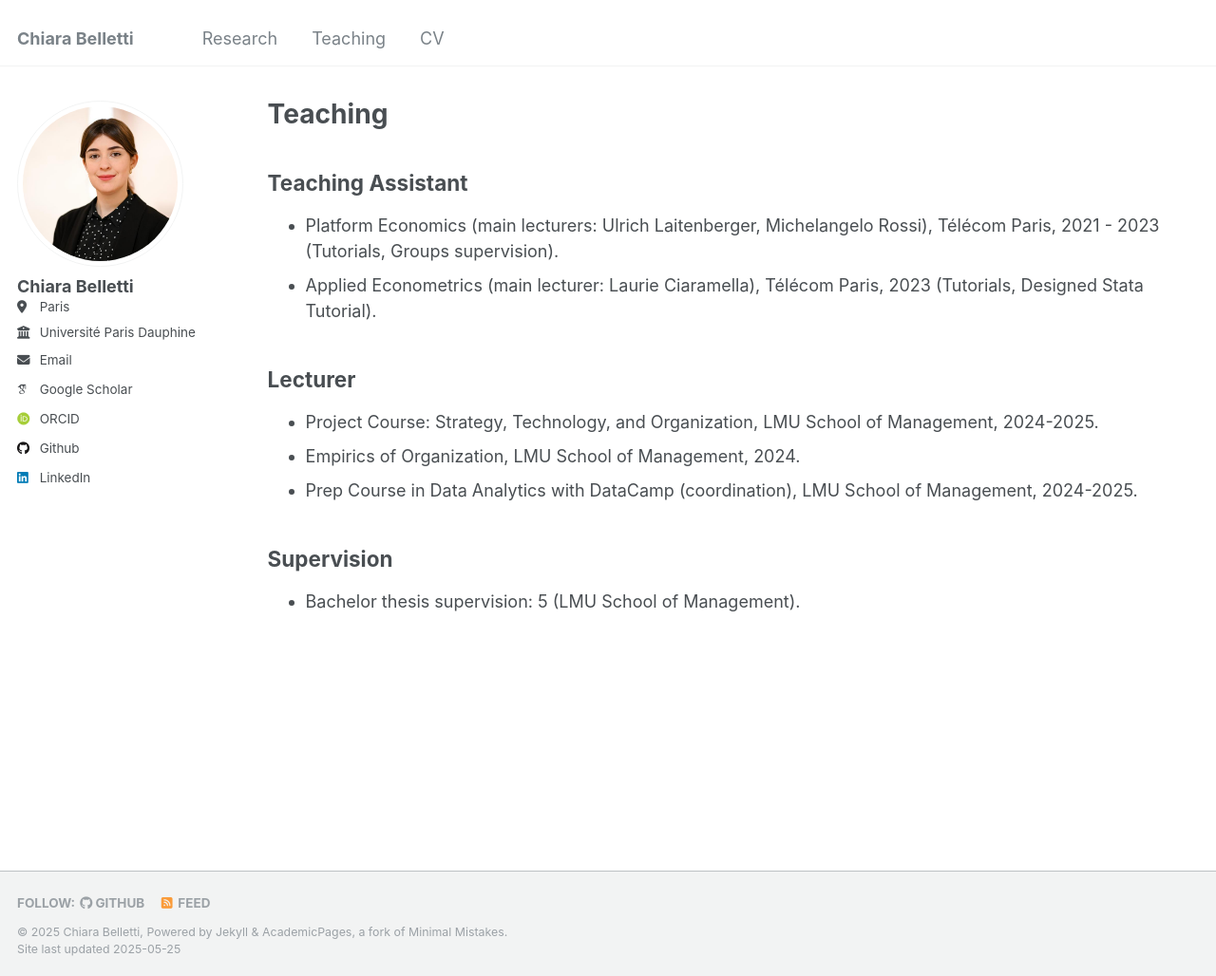
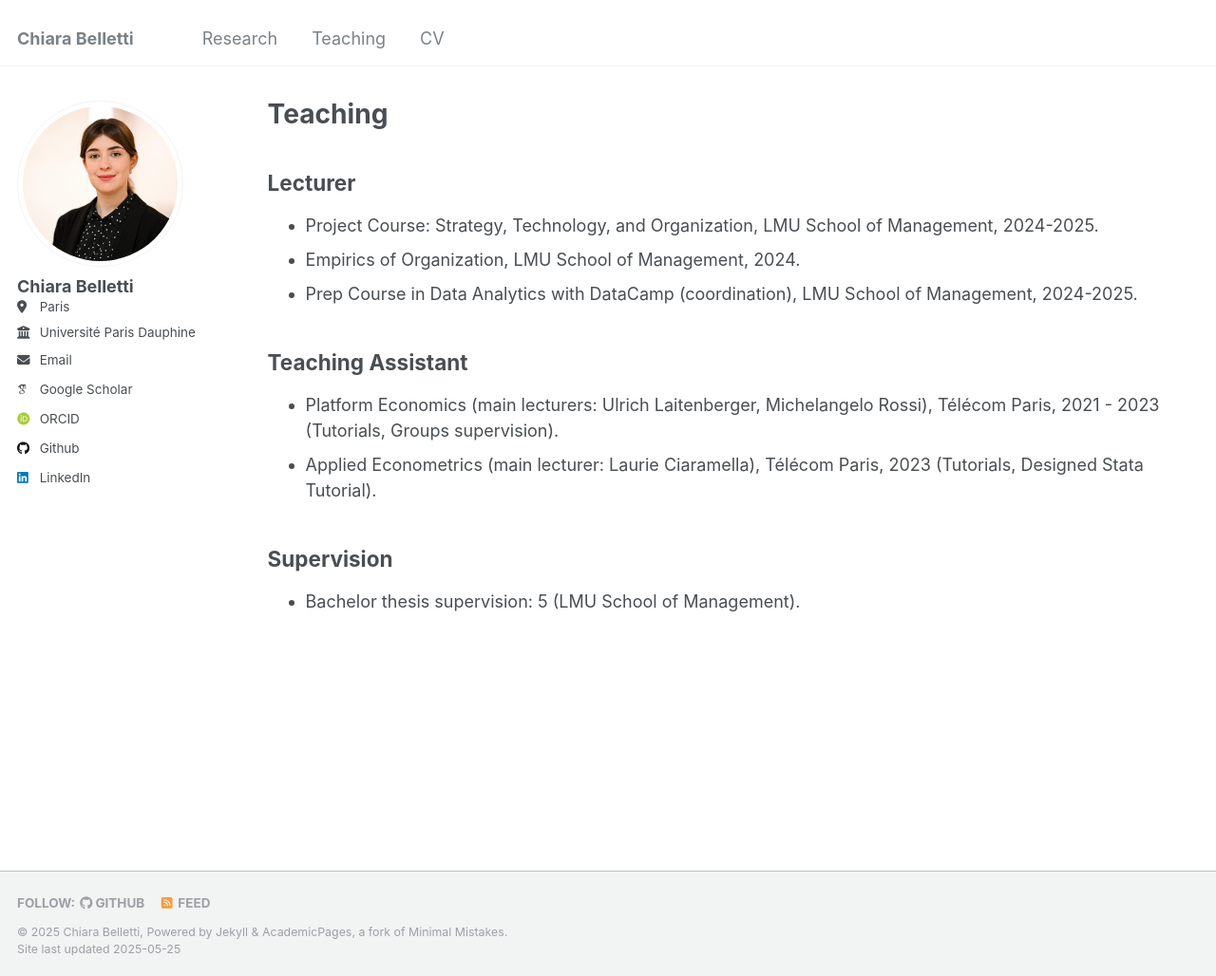
Before and after one commit to ChiaraBelletti/ChiaraBelletti.github.io, a Jekyll site: the page built from _pages/teaching.md, in a window 1280 px wide and 1028 px high. Shown: the whole window at 95% size. Built offline with Jekyll 4.4.1, drawn with Linux system fonts in a browser that asks for light colours; some web fonts are replaced.

```diff
--- a/_pages/teaching.md
+++ b/_pages/teaching.md
@@ -7,17 +7,17 @@ author_profile: true
 
 {% include base_path %}
 
-Teaching Assistant
----
-* Platform Economics (main lecturers: Ulrich Laitenberger, Michelangelo Rossi), Télécom Paris, 2021 - 2023 (Tutorials, Groups supervision).
-* Applied Econometrics (main lecturer: Laurie Ciaramella), Télécom Paris, 2023 (Tutorials, Designed Stata Tutorial).
-
 Lecturer
 ---
 * Project Course: Strategy, Technology, and Organization, LMU School of Management, 2024-2025.
 * Empirics of Organization, LMU School of Management, 2024.
 * Prep Course in Data Analytics with DataCamp (coordination), LMU School of Management, 2024-2025.
 
+Teaching Assistant
+---
+* Platform Economics (main lecturers: Ulrich Laitenberger, Michelangelo Rossi), Télécom Paris, 2021 - 2023 (Tutorials, Groups supervision).
+* Applied Econometrics (main lecturer: Laurie Ciaramella), Télécom Paris, 2023 (Tutorials, Designed Stata Tutorial).
+
 Supervision
 ---
 * Bachelor thesis supervision: 5 (LMU School of Management).
```
